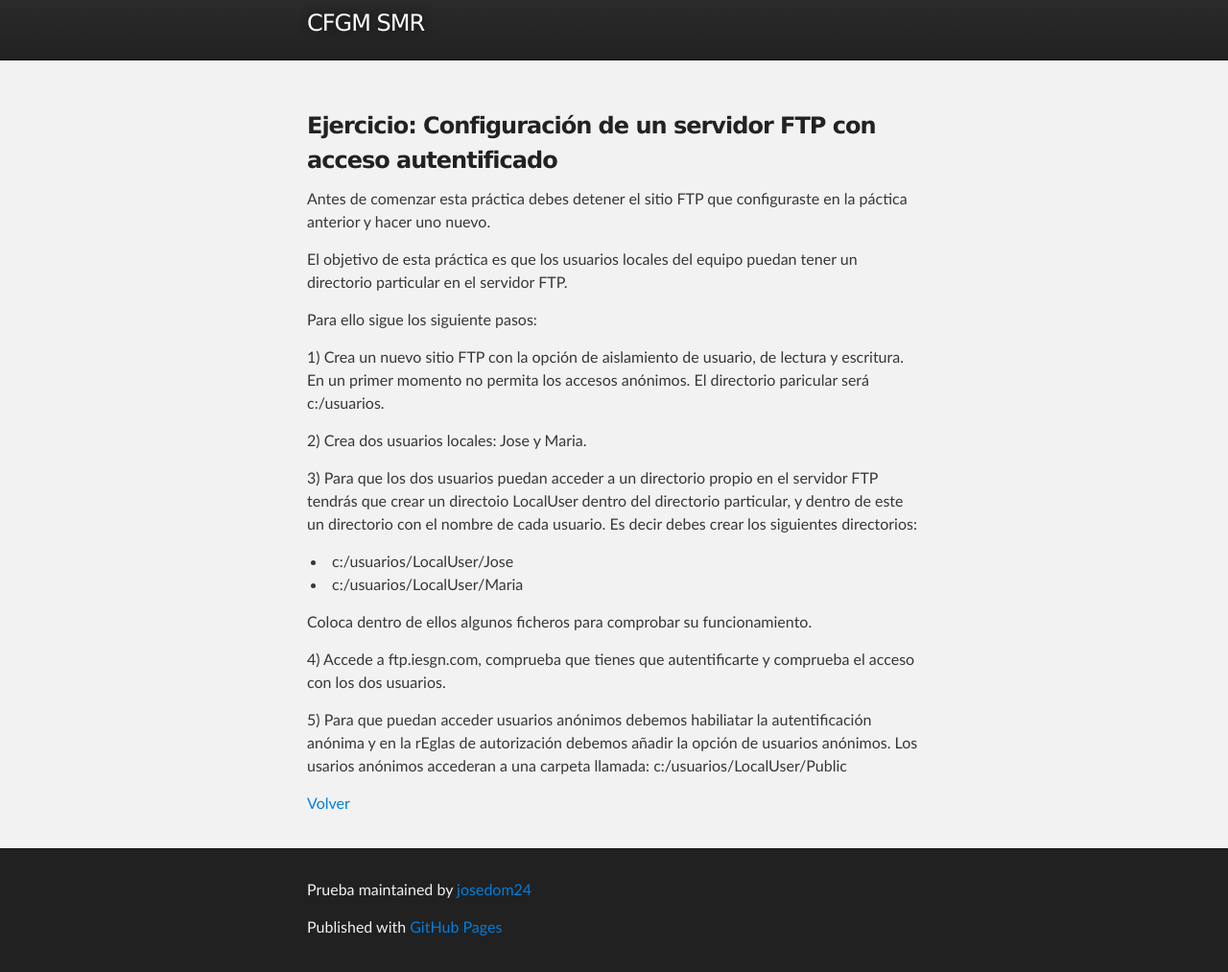
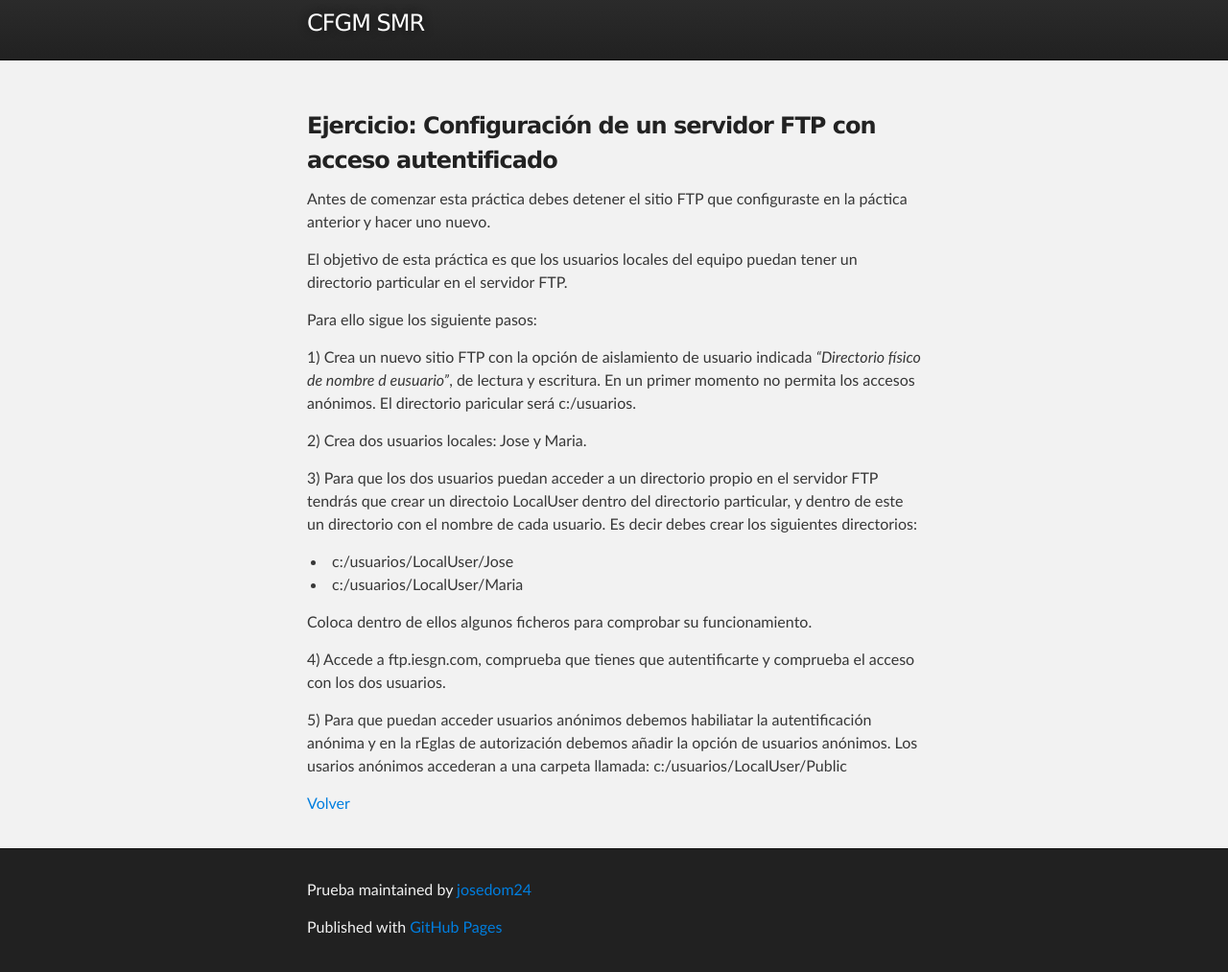
Before and after one commit to josedom24/josedom24.github.io, a Jekyll site: the page built from mod/serviciosgm/e_ftp_2.md, in a window 1280 px wide, cut to the strip 78-1091 px from the top of the page. Shown: the whole strip at 96% size. Built offline with Jekyll 4.4.1, drawn with Linux system fonts in a browser that asks for light colours.

Commit message:
Update e_ftp_2.md

```diff
--- a/mod/serviciosgm/e_ftp_2.md
+++ b/mod/serviciosgm/e_ftp_2.md
@@ -12,7 +12,7 @@ El objetivo de esta práctica es que los usuarios locales del equipo puedan tene
 
 Para ello sigue los siguiente pasos:
 
-1) Crea un nuevo sitio FTP con la opción de aislamiento de usuario, de lectura y escritura. En un primer momento no permita los accesos anónimos. El directorio paricular será c:/usuarios.
+1) Crea un nuevo sitio FTP con la opción de aislamiento de usuario indicada *"Directorio físico de nombre d eusuario"*, de lectura y escritura. En un primer momento no permita los accesos anónimos. El directorio paricular será c:/usuarios.
 
 2) Crea dos usuarios locales: Jose y Maria.
 
```
